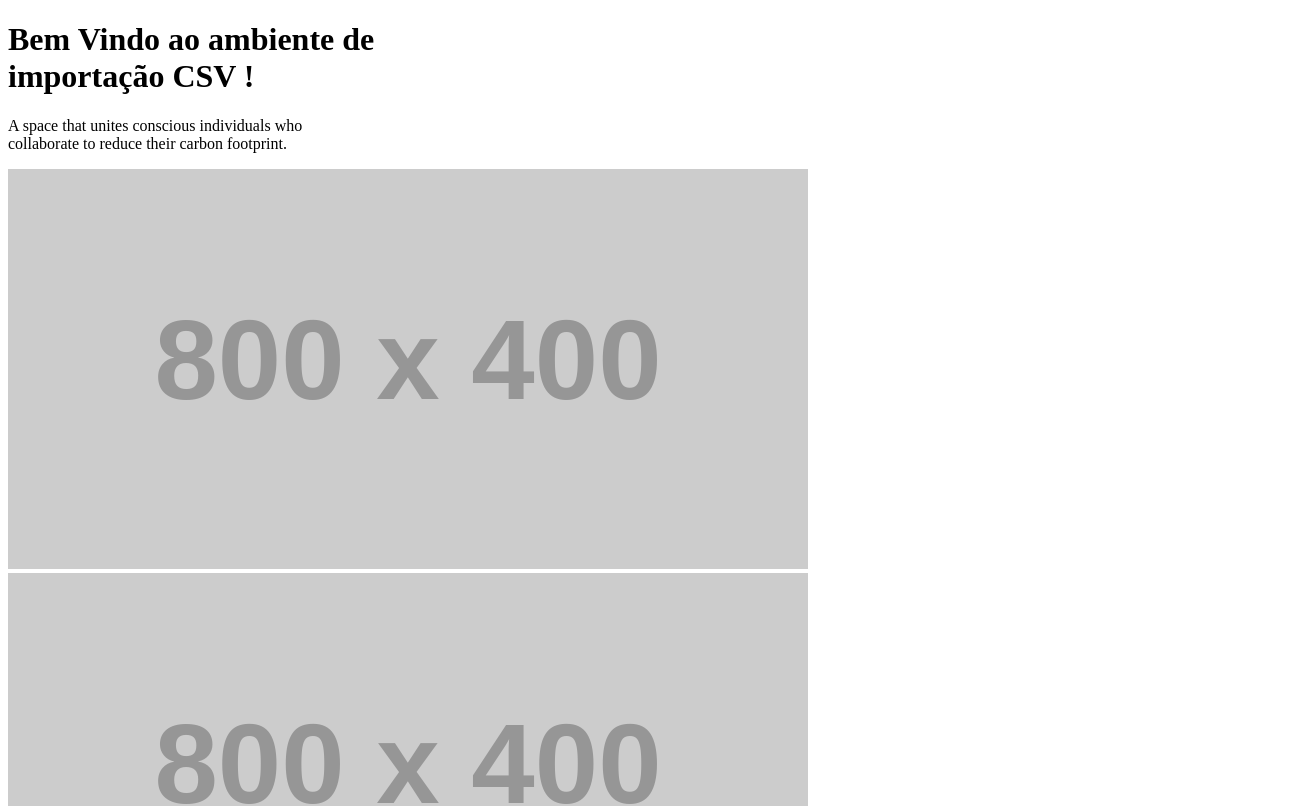
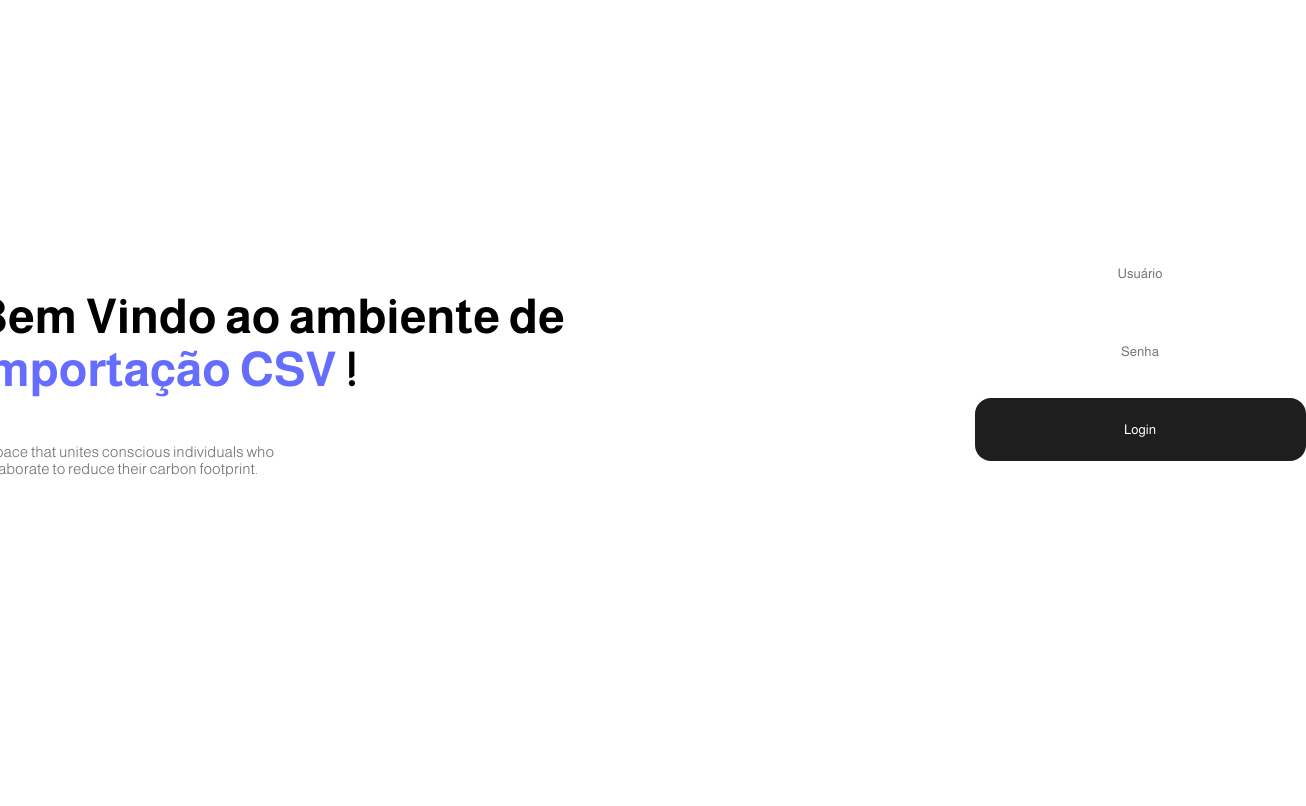
Before and after one commit to stheffanysantos/Project-Bonsae-Frontend, a Vue app: page / in a window 1280 px wide. Shown: the top 806 px of the page, 1306 px wide, since content can reach past the window. Built offline with nearby package versions, Linux system fonts and the light colour scheme.

Commit message:
feat:atualizações no visual da aplicação

```diff
--- a/src/App.vue
+++ b/src/App.vue
@@ -14,6 +14,5 @@ export default {
 nav {
   margin-bottom: 20px;
 }
-
-@import './assets/css/style.css';
+@import url(assets/css/style.css);
 </style>
--- a/src/assets/css/style.css
+++ b/src/assets/css/style.css
@@ -15,153 +15,10 @@
 }
 
 body {
-  background-color: var(--cor-secundaria);
   display: flex;
   flex-direction: column;
   height: 100vh;
   justify-content: space-between;
-}
-
-.container-blue {
-  position: absolute;
-  top: -84px;
-  left: -3155px;
-  width: 1920px;
-  height: 1080px;
-  background-color: var(--cor-secundaria);
-  z-index: -1;
-}
-
-.containerHome {
-  position: relative;
-  display: flex;
-  justify-content: space-around;
-  align-items: center;
-  text-align: left;
-  background-color: var(--bg-color);
-  border-bottom-right-radius: 50px;
-  border-bottom-left-radius: 50px;
-  padding: 50px 0;
-  flex-grow: 1;
-  margin-bottom: 100px;
-}
-
-.contentImgHome img {
-  max-width: 100%;
-  height: auto;
-}
-
-.content-text {
-  padding-top: 200px;
-  font-size: 24px;
-  font-weight: 700;
-  max-width: 500px;
-  display: flex;
-  flex-direction: column;
-}
-
-.content-text p {
-  font-weight: 300;
-  font-size: 15px;
-  color: #747474;
-  padding-bottom: 15px;
-}
-
-.carousel {
-  display: flex;
-  justify-content: center;
-  align-items: center;
-  position: relative;
-}
-
-.carousel-item {
-  display: none;
-  width: 100%;
-  height: auto;
-  text-align: center;
-}
-
-.carousel-item.active {
-  display: block;
-}
-
-.carousel-indicators {
-  display: flex;
-  gap: 15px;
-  margin-top: 10px;
-  text-align: left;
-  margin-left: 30px;
-}
-
-.dot {
-  width: 12px;
-  height: 12px;
-  background-color: #ccc;
-  border-radius: 50%;
-  display: inline-block;
-  transition: background-color 0.3s;
-  cursor: pointer;
-}
-
-.dot.active {
-  background-color: #000;
-}
-
-.highlight {
-  color: var(--highlight-color);
-}
-
-.content-text h1 {
-  white-space: nowrap;
-}
-
-footer {
-  background-color: var(--cor-secundaria);
-  height: 100px;
-  display: flex;
-  justify-content: center;
-  align-items: center;
-  color: #fff;
-}
-
-.btnsHome {
-  display: flex;
-  flex-direction: column;
-  padding-top: 20px;
-}
-
-.btnsHome input {
-  text-align: center;
-  background-color: var(--bg-color);
-  color: rgb(0, 0, 0);
-  text-decoration: none;
-  width: 331px;
-  height: 63px;
-  display: flex;
-  justify-content: center;
-  align-items: center;
-  border-radius: 16px;
-  transition: background-color 0.3s ease;
-  border: none;
-  margin-bottom: 15px;
-}
-
-.btn-principal {
-  background-color: var(--preto);
-  color: white;
-  text-decoration: none;
-  width: 331px;
-  height: 63px;
-  display: flex;
-  justify-content: center;
-  align-items: center;
-  border-radius: 16px;
-  transition: background-color 0.3s ease;
-  border: none;
-}
-
-.btn-principal:hover {
-  background-color: #333333;
 }
 
 .containerCsv{
--- a/src/views/HomePage.vue
+++ b/src/views/HomePage.vue
@@ -1,37 +1,23 @@
 <template>
-  <div>
     <main>
       <div class="containerHome">
+        <div class="containerHome-Text">
           <div class="content-text">
-          <h1>
+            <h1 class="text-title">
               Bem Vindo ao ambiente de <br />
               <span class="highlight">importação CSV</span> !
             </h1>
-          <p>
+            <p class="text-subtitle">
               A space that unites conscious individuals who <br />
               collaborate to reduce their carbon footprint.
             </p>
-
-          <!-- Indicadores do carrossel (bolinhas) -->
-          <div class="carousel-indicators">
-            <span v-for="(dot, index) in slides.length" :key="index" class="dot"
-              :class="{ active: currentIndex === index }" @click="moveToSlide(index)"></span>
+          </div>
+          <div class="content-img">
+            <img src="" alt="">
           </div>
         </div>
 
-        <div class="contentImgHome">
-          <!-- Carrossel de Imagens -->
-          <div class="carousel">
-            <div v-for="(slide, index) in slides" :key="index" class="carousel-item"
-              :class="{ active: currentIndex === index }">
-              <img :src="slide.src" :alt="slide.alt" />
-            </div>
-          </div>
-        </div>
-      </div>
-    </main>
-
-    <footer>
+      <div class="form-component">
         <form class="btnsHome" @submit.prevent="handleLogin">
           <div v-if="errorMessage" class="error" style="text-align: center; color: red;">
             {{ errorMessage }}
@@ -40,8 +26,9 @@
           <input type="password" placeholder="Senha" v-model="password" />
           <button type="submit" class="btn-principal">Login</button>
         </form>
-    </footer>
       </div>
+   </div>
+  </main>
 </template>
 
 <script>
@@ -93,3 +80,140 @@ export default {
   },
 };
 </script>
+
+<style>
+
+@import url('https://fonts.googleapis.com/css2?family=Almarai:wght@300;400;700;800&family=Poppins:ital,wght@0,100;0,200;0,300;0,400;0,500;0,600;0,700;0,800;0,900;1,100;1,200;1,300;1,400;1,500;1,600;1,700;1,800;1,900&family=Source+Sans+3:ital,wght@0,200..900;1,200..900&display=swap');
+
+:root {
+  --bg-color: #FFFFFF;
+  --cor-secundaria: #656DFF;
+  --preto: #1E1E1E;
+  --highlight-color: #656DFF;
+}
+
+* {
+  box-sizing: border-box;
+  font-family: "Almarai", sans-serif;
+}
+
+body {
+  display: flex;
+  flex-direction: row;
+  align-items: center;
+  justify-content: center;
+}
+
+.containerHome {
+  display: flex;
+  flex-direction: row;
+  align-items: center;
+
+}
+
+
+.containerHome-Text{
+  position: relative;
+  display: flex;
+  justify-content: space-around;
+  align-items: center;
+  text-align: left;
+  background-color: var(--bg-color);
+  border-bottom-right-radius: 50px;
+  border-bottom-left-radius: 50px;
+  padding: 50px 0;
+  flex-grow: 1;
+  margin-bottom: 100px;
+  flex-direction: column;
+}
+
+
+.content-text {
+  padding-top: 200px;
+  font-size: 24px;
+  font-weight: 700;
+  max-width: 500px;
+  display: flex;
+  flex-direction: column;
+  margin-right: 500px;
+}
+
+.content-text p {
+  font-weight: 300;
+  font-size: 15px;
+  color: #747474;
+  padding-bottom: 15px;
+}
+
+.dot {
+  width: 12px;
+  height: 12px;
+  background-color: #ccc;
+  border-radius: 50%;
+  display: inline-block;
+  transition: background-color 0.3s;
+  cursor: pointer;
+}
+
+.dot.active {
+  background-color: #000;
+}
+
+.highlight {
+  color: var(--highlight-color);
+}
+
+.content-text h1 {
+  white-space: nowrap;
+}
+
+footer {
+  background-color: var(--cor-secundaria);
+  height: 100px;
+  display: flex;
+  justify-content: center;
+  align-items: center;
+  color: #fff;
+}
+
+.btnsHome {
+  display: flex;
+  flex-direction: column;
+  padding-top: 20px;
+}
+
+.btnsHome input {
+  text-align: center;
+  background-color: var(--bg-color);
+  color: rgb(0, 0, 0);
+  text-decoration: none;
+  width: 331px;
+  height: 63px;
+  display: flex;
+  justify-content: center;
+  align-items: center;
+  border-radius: 16px;
+  transition: background-color 0.3s ease;
+  border: none;
+  margin-bottom: 15px;
+}
+
+.btn-principal {
+  background-color: var(--preto);
+  color: white;
+  text-decoration: none;
+  width: 331px;
+  height: 63px;
+  display: flex;
+  justify-content: center;
+  align-items: center;
+  border-radius: 16px;
+  transition: background-color 0.3s ease;
+  border: none;
+}
+
+.btn-principal:hover {
+  background-color: #333333;
+}
+
+</style>
```
Also changed, not shown: src/assets/img/img-logo-icon.jpg (added). Lines whose indentation alone changed are shown as unchanged.
